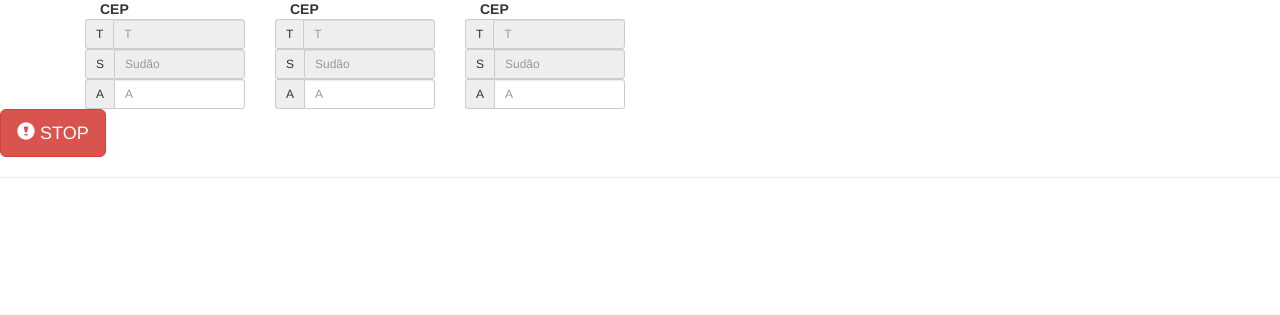
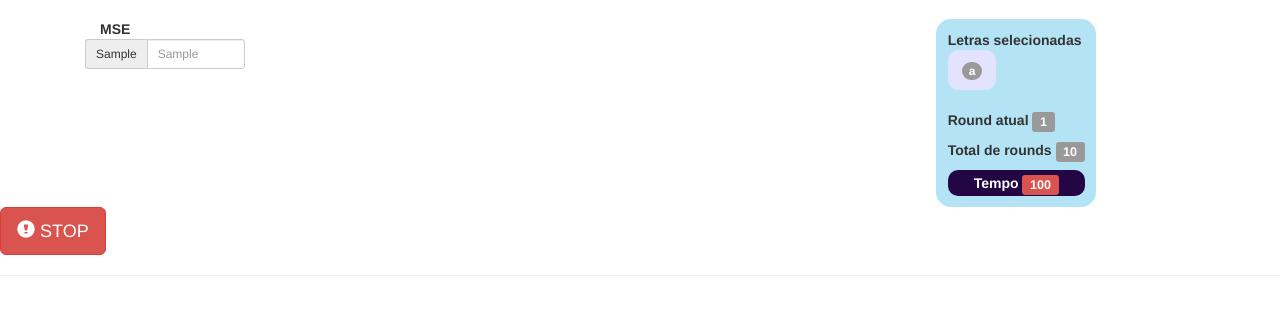
Before and after one commit to lucasamaral/stop-game, a Django app: page /play/1 in a window 1280 px wide. Shown: the part 51-366 px from the top of the page. Run offline with Django 3.2, Linux system fonts and the light colour scheme; data comes from the database, SQL or seed files in the repository; tables that the repository leaves empty hold one stand-in row (values such as "Sample post"); parts of the project's set-up code (start-up, migrations or seed data) failed here and were passed over; some libraries are stand-ins or nearby versions.

Commit message:
implementing game_play view

```diff
--- a/game/game/static/css/main.css
+++ b/game/game/static/css/main.css
@@ -11,3 +11,31 @@
 #body{
 	margin-top: 20px;
 }
+
+.letters {
+	padding: 10px 14px;
+	background-color: #e3e3ff; /*color-palette: http://www.color-hex.com/color-palette/1484*/
+	border-radius: 10px;
+}
+
+.game-info {
+	margin-right: 10%;
+	padding: 1%;
+	background-color: #b3e3f4;
+	border-radius: 15px;
+	float: right;
+}
+
+.time-info {
+	padding: 2%;
+	background-color: #230745;
+	border-radius: 10px;
+	color: #ffffff;
+	font-weight: bold;
+	text-align: center;
+
+}
+
+.size-90 {
+	font-size: 90%;
+}
--- a/game/game/templates/play.html
+++ b/game/game/templates/play.html
@@ -1,8 +1,36 @@
 {% extends "base.html" %}
-{% block title %} AAAAAA {% endblock %}
+{% block title %} Playing at: {{ room.name }} {% endblock %}
 {% block content %}
     <div class="container">
-        <div class="col-md-2 field">
+        <br/>
+        {% for field in fields %}
+            <div class="col-md-2 field">
+                <div title="{{ field.name }}"class="col-md-12 field-header">{{ field.short_name }}</div>
+                <div class="input-group input-group-sm">
+                    <span class="input-group-addon">{% if round %} {{ round.cur_letter }} {% endif %}</span>
+                    <input type="text" class="form-control" placeholder="{{ round.cur_letter }}">
+                </div>
+            </div>
+        {% endfor %}
+
+        <div class="game-info">
+            <strong>Letras selecionadas</strong>
+            <ul class="nav nav-pills">
+                {% for letter in letters %}
+                <li>
+                    <div class="letters">
+                        <span class="badge">{{ letter }}</span>
+                    </div>
+                </li>
+                {% endfor %}
+            </ul>
+            <br>
+            <p><strong>Round atual</strong> <span class="label label-default size-90">{{ room.round_number }}</span></p>
+            <p><strong>Total de rounds</strong> <span class="label label-default size-90">{{ room.game_duration }}</span></p>
+            <div class="time-info">Tempo <span class="label label-danger size-90">100</span></div>
+        </div>
+
+        <!-- <div class="col-md-2 field">
             <div class="col-md-12 field-header">CEP</div>
             <div class="input-group input-group-sm">
                 <span class="input-group-addon">T</span>
@@ -16,38 +44,9 @@
                 <span class="input-group-addon">A</span>
                 <input type="text" class="form-control" placeholder="A">
             </div>
-        </div>
-        <div class="col-md-2 field">
-            <div class="col-md-12 field-header">CEP</div>
-            <div class="input-group input-group-sm">
-                <span class="input-group-addon">T</span>
-                <input type="text" class="form-control" placeholder="T" disabled>
-            </div>
-            <div class="input-group input-group-sm">
-                <span class="input-group-addon">S</span>
-                <input type="text" class="form-control" placeholder="Sudão" disabled>
-            </div>
-            <div class="input-group input-group-sm">
-                <span class="input-group-addon">A</span>
-                <input type="text" class="form-control" placeholder="A">
-            </div>
-        </div>
-        <div class="col-md-2 field">
-            <div class="col-md-12 field-header">CEP</div>
-            <div class="input-group input-group-sm">
-                <span class="input-group-addon">T</span>
-                <input type="text" class="form-control" placeholder="T" disabled>
-            </div>
-            <div class="input-group input-group-sm">
-                <span class="input-group-addon">S</span>
-                <input type="text" class="form-control" placeholder="Sudão" disabled>
-            </div>
-            <div class="input-group input-group-sm">
-                <span class="input-group-addon">A</span>
-                <input type="text" class="form-control" placeholder="A">
-            </div>
-        </div>
+        </div> -->
     </div>
+
     <button onclick="requestStop()" class="text-center btn btn-danger btn-lg"><span class="glyphicon glyphicon-exclamation-sign"></span> STOP</button>
     <hr>
 <script src="{{STATIC_URL}}js/play.js">
--- a/game/stopgame/views.py
+++ b/game/stopgame/views.py
@@ -1,7 +1,7 @@
 # Create your views here.
 from django import forms
 from django.shortcuts import render, redirect
-from models import GameRoom, Field, Letter, Selection
+from models import GameRoom, Field, Letter, Selection, GameRound, Answers
 
 def home(request):
 	return render(request, 'home.html')
@@ -39,7 +39,16 @@ def game_configuration(request):
 	return render(request,'game_configuration.html', {'form':form})
 
 def game_play(request, room_id):
-	return render(request, 'play.html')
+	cur_room = GameRoom.objects.get(id=room_id)
+	fields = cur_room.fields.all()
+	all_letters = cur_room.selected_letters.all()
+	cur_round_query = GameRound.objects.filter(room__id=room_id)
+	player_answers = []
+	# for rnd in cur_round_query:
+	# 	player_answers.append(Answers.objects.filter(roundd__id=rnd.id).filter(player__id=player.id)[0])
+
+	return render(request, 'play.html',
+		{'room': cur_room, 'fields': fields, 'letters': all_letters, 'round': cur_round_query.latest('round_number')})
 
 def results(request):
 	return render(request, 'results.html')
```
